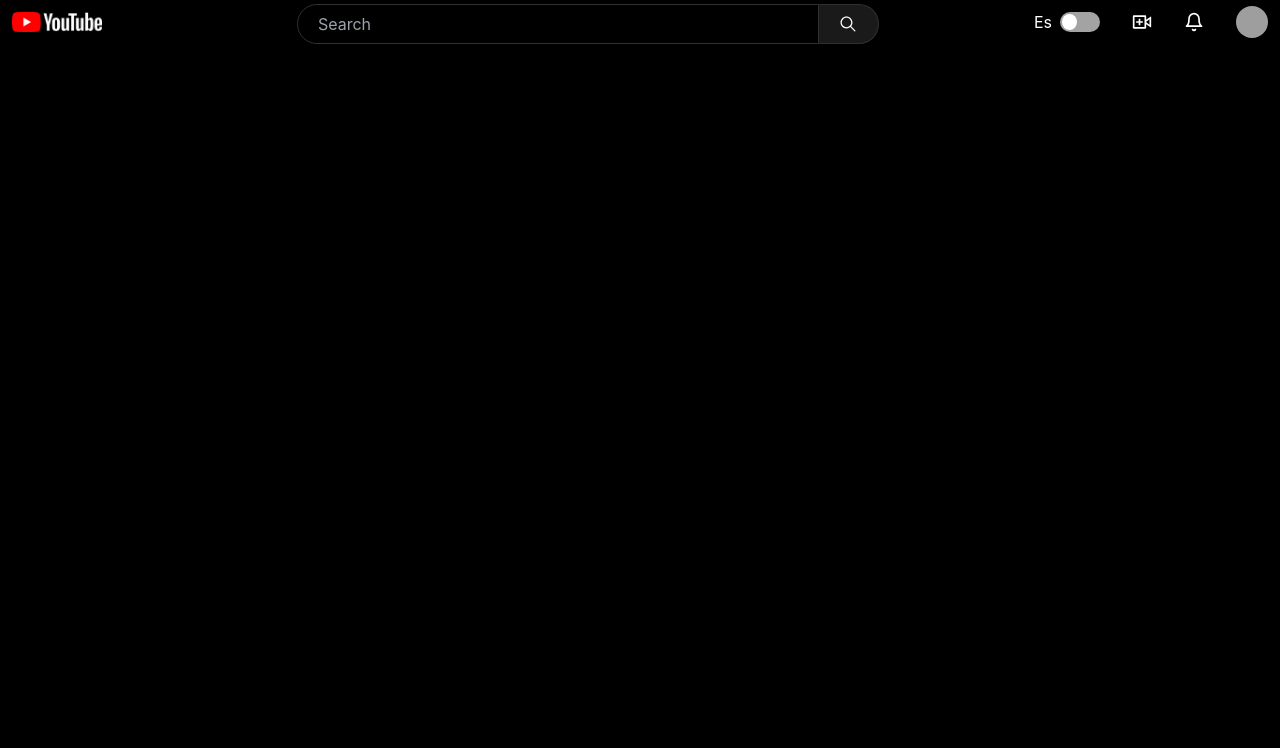
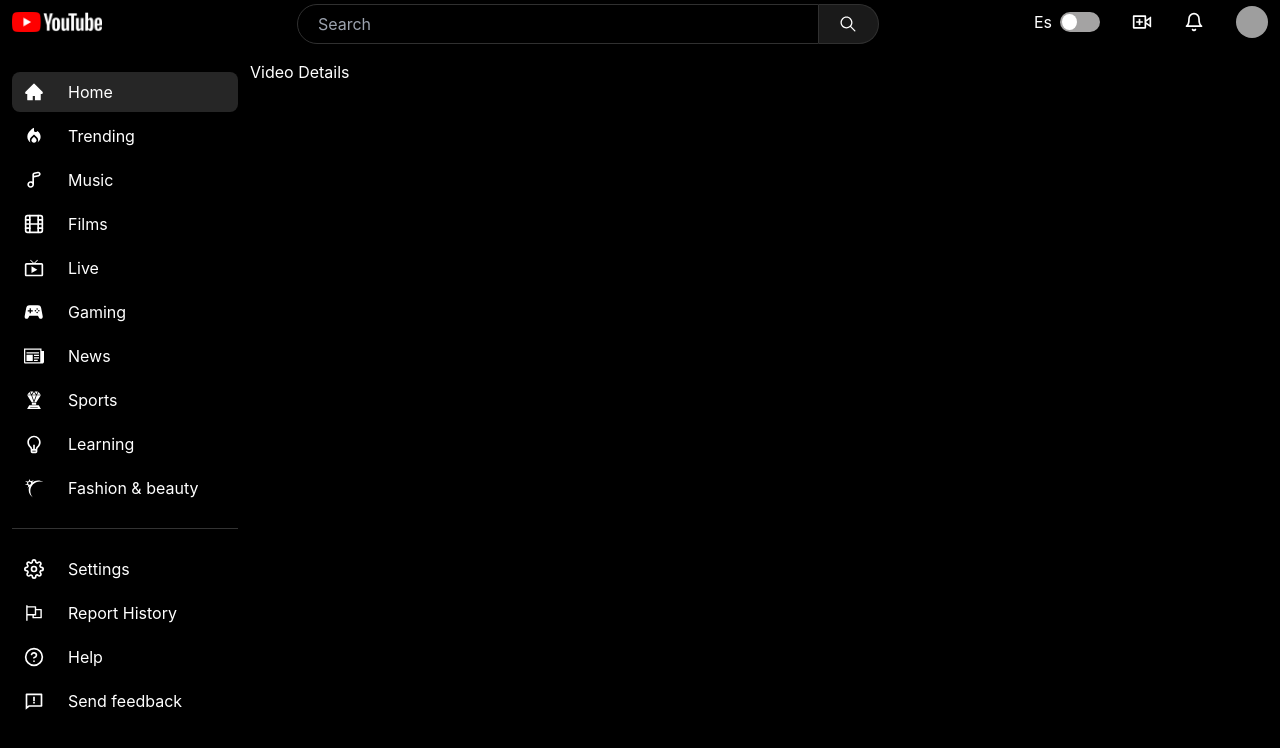
Before and after one commit to vivekabhale48/YoutubeLite, a React (Create React App) app: page /video/1 in a window 1280 px wide. Shown: the top 748 px of the page. Built offline with nearby package versions, Linux system fonts and the light colour scheme; grey boxes are pictures that could not be loaded.

Commit message:
Added the mobile nav bar to video details page too

```diff
--- a/src/components/Header.jsx
+++ b/src/components/Header.jsx
@@ -33,15 +33,11 @@ const Header = () => {
         {loading && <Loader />}
 
         <div className="flex items-center gap-x-3">
-          {
-            pageName !== 'video' && (
-              <div className="flex items-center md:hidden" onClick={() => setMobileMenu((prev) => !prev)}>
-                {
-                  mobileMenu ? <CgClose /> : <SlMenu />
-                }
-              </div>
-            )
-          }
+          <div className="flex items-center md:hidden" onClick={() => setMobileMenu((prev) => !prev)}>
+            {
+              mobileMenu ? <CgClose /> : <SlMenu />
+            }
+          </div>
           <Link to={"/"}>
             <div className="">
               <img
--- a/src/components/LeftNav.jsx
+++ b/src/components/LeftNav.jsx
@@ -24,7 +24,7 @@ const LeftNav = () => {
     }
   }
 
-  const tranlateCategoryName = (name) => {
+  const translateCategoryName = (name) => {
     return t(`leftNav.categories.${name}`)
   }
 
@@ -35,7 +35,7 @@ const LeftNav = () => {
           categories.map((data, index) => (
             <React.Fragment key={index}>
               <LeftNavMenuItem
-                name={data.type === 'home' ? 'Home' : tranlateCategoryName(data.name)}
+                name={data.type === 'home' ? 'Home' : translateCategoryName(data.name)}
                 icon={data.icon}
                 action={() => {
                   onClickHandler(data.type, data.name);
--- a/src/components/VideoDetails.jsx
+++ b/src/components/VideoDetails.jsx
@@ -1,8 +1,12 @@
 import React from 'react'
+import LeftNav from './LeftNav'
 
 const VideoDetails = () => {
   return (
-    <div>VideoDetails</div>
+    <div className='flex absolute top-[60px] bottom-0 left-0 right-0'>
+      <LeftNav />
+      <div>Video Details</div>
+    </div>
   )
 }
 
```
